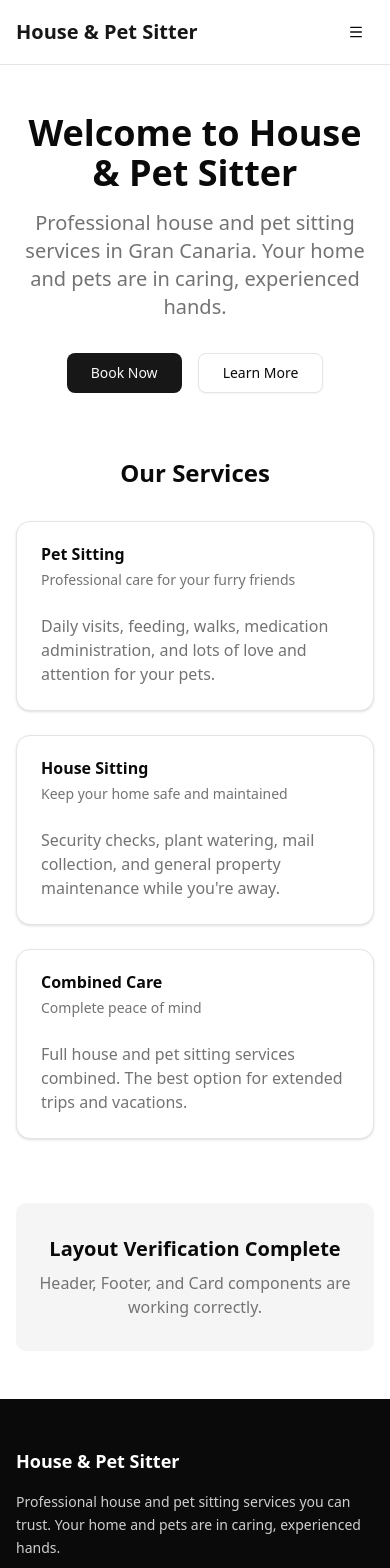
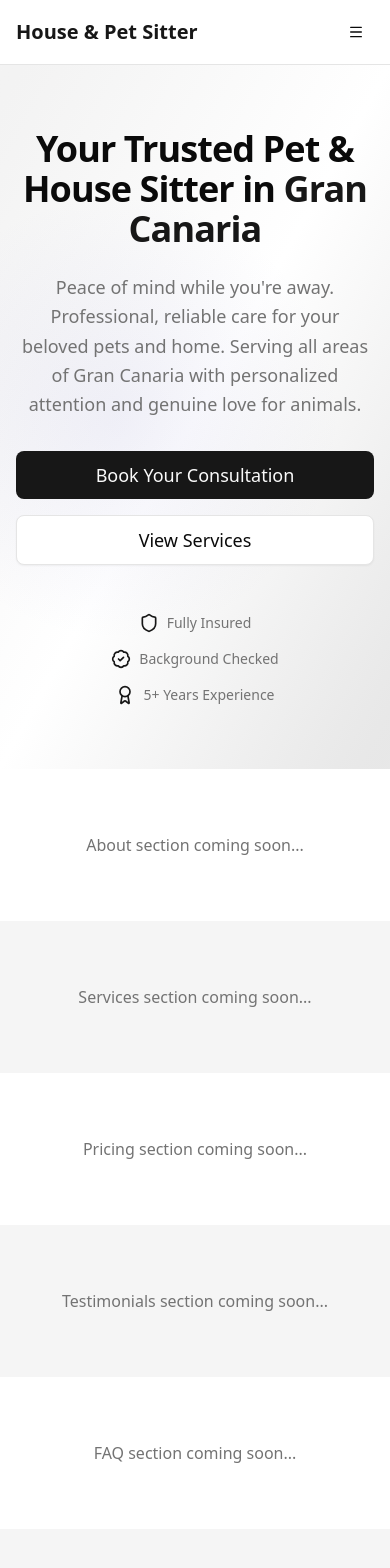
Before and after one commit to King-Perb/house-sitting, a Next.js app: page / in a window 390 px wide. Shown: the top 1568 px of the page. Built offline with nearby package versions, Linux system fonts and the light colour scheme.

Commit message:
feat(03): add hero section with trust badges and CTAs - compelling headline, Gran Canaria location, responsive design

```diff
--- a/src/app/page.tsx
+++ b/src/app/page.tsx
@@ -1,89 +1,53 @@
-import { Button } from "@/components/ui/button";
-import {
-  Card,
-  CardContent,
-  CardDescription,
-  CardHeader,
-  CardTitle,
-} from "@/components/ui/card";
+import { HeroSection } from "@/components/hero";
 
 export default function Home() {
   return (
-    <div className="container mx-auto px-4 py-12">
-      {/* Hero Section Placeholder */}
-      <section className="text-center mb-16">
-        <h1 className="text-4xl md:text-5xl font-bold mb-4">
-          Welcome to House &amp; Pet Sitter
-        </h1>
-        <p className="text-xl text-muted-foreground mb-8 max-w-2xl mx-auto">
-          Professional house and pet sitting services in Gran Canaria.
-          Your home and pets are in caring, experienced hands.
-        </p>
-        <div className="flex justify-center gap-4 flex-wrap">
-          <Button size="lg">Book Now</Button>
-          <Button size="lg" variant="outline">
-            Learn More
-          </Button>
+    <>
+      {/* Hero Section */}
+      <HeroSection />
+
+      {/* Placeholder for upcoming sections */}
+      <section id="about" className="py-16">
+        <div className="container mx-auto px-4 text-center">
+          <p className="text-muted-foreground">About section coming soon...</p>
         </div>
       </section>
 
-      {/* Test Cards Section */}
-      <section className="mb-16">
-        <h2 className="text-2xl font-bold text-center mb-8">Our Services</h2>
-        <div className="grid gap-6 md:grid-cols-2 lg:grid-cols-3">
-          <Card>
-            <CardHeader>
-              <CardTitle>Pet Sitting</CardTitle>
-              <CardDescription>
-                Professional care for your furry friends
-              </CardDescription>
-            </CardHeader>
-            <CardContent>
-              <p className="text-muted-foreground">
-                Daily visits, feeding, walks, medication administration, and lots of love and attention for your pets.
-              </p>
-            </CardContent>
-          </Card>
-
-          <Card>
-            <CardHeader>
-              <CardTitle>House Sitting</CardTitle>
-              <CardDescription>
-                Keep your home safe and maintained
-              </CardDescription>
-            </CardHeader>
-            <CardContent>
-              <p className="text-muted-foreground">
-                Security checks, plant watering, mail collection, and general property maintenance while you&apos;re away.
-              </p>
-            </CardContent>
-          </Card>
-
-          <Card>
-            <CardHeader>
-              <CardTitle>Combined Care</CardTitle>
-              <CardDescription>
-                Complete peace of mind
-              </CardDescription>
-            </CardHeader>
-            <CardContent>
-              <p className="text-muted-foreground">
-                Full house and pet sitting services combined. The best option for extended trips and vacations.
-              </p>
-            </CardContent>
-          </Card>
+      <section id="services" className="py-16 bg-muted">
+        <div className="container mx-auto px-4 text-center">
+          <p className="text-muted-foreground">Services section coming soon...</p>
         </div>
       </section>
 
-      {/* Responsive Test Section */}
-      <section className="text-center py-8 bg-muted rounded-lg">
-        <h2 className="text-xl font-semibold mb-2">
-          Layout Verification Complete
-        </h2>
-        <p className="text-muted-foreground">
-          Header, Footer, and Card components are working correctly.
-        </p>
+      <section id="pricing" className="py-16">
+        <div className="container mx-auto px-4 text-center">
+          <p className="text-muted-foreground">Pricing section coming soon...</p>
+        </div>
       </section>
-    </div>
+
+      <section id="testimonials" className="py-16 bg-muted">
+        <div className="container mx-auto px-4 text-center">
+          <p className="text-muted-foreground">Testimonials section coming soon...</p>
+        </div>
+      </section>
+
+      <section id="faq" className="py-16">
+        <div className="container mx-auto px-4 text-center">
+          <p className="text-muted-foreground">FAQ section coming soon...</p>
+        </div>
+      </section>
+
+      <section id="contact" className="py-16 bg-muted">
+        <div className="container mx-auto px-4 text-center">
+          <p className="text-muted-foreground">Contact section coming soon...</p>
+        </div>
+      </section>
+
+      <section id="booking" className="py-16">
+        <div className="container mx-auto px-4 text-center">
+          <p className="text-muted-foreground">Booking section coming soon...</p>
+        </div>
+      </section>
+    </>
   );
 }
```
Also changed, not shown: .planning/STATE.md, .planning/phases/03-hero-section/03-SUMMARY.md (added).
